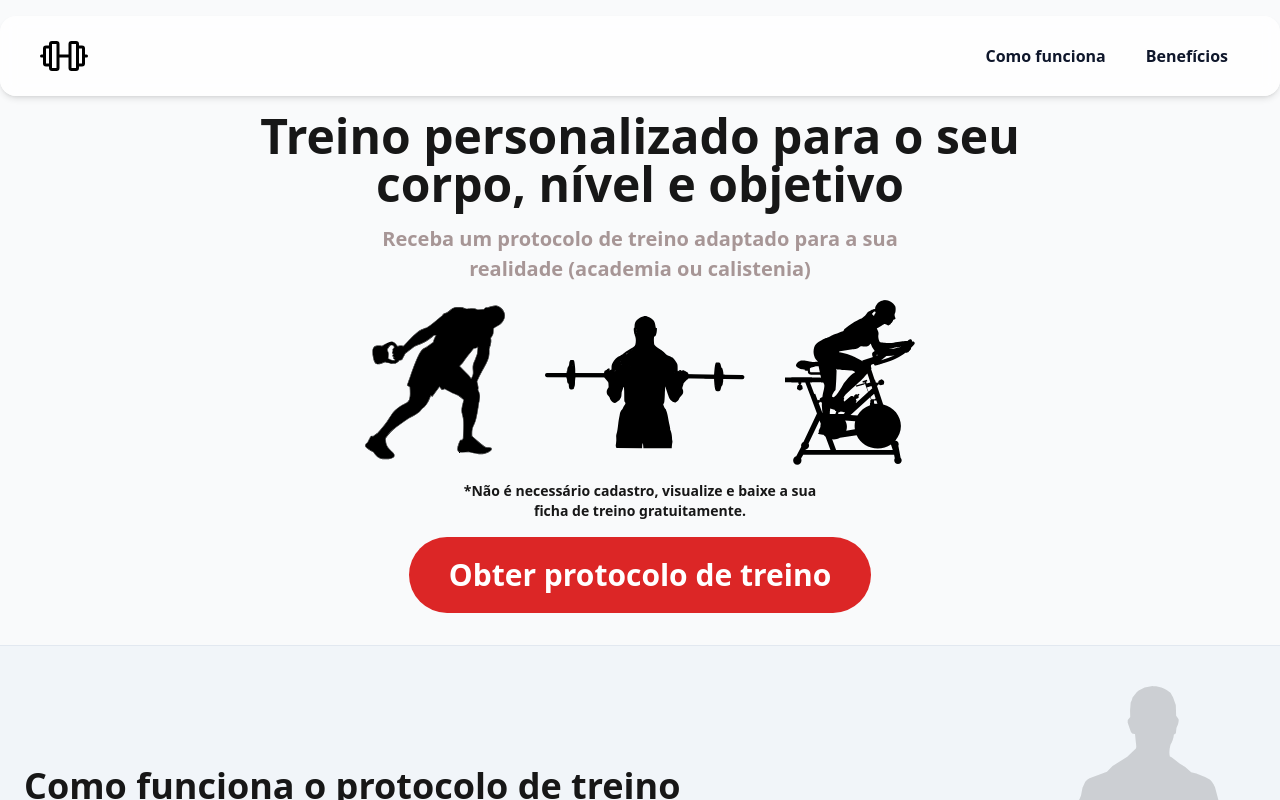
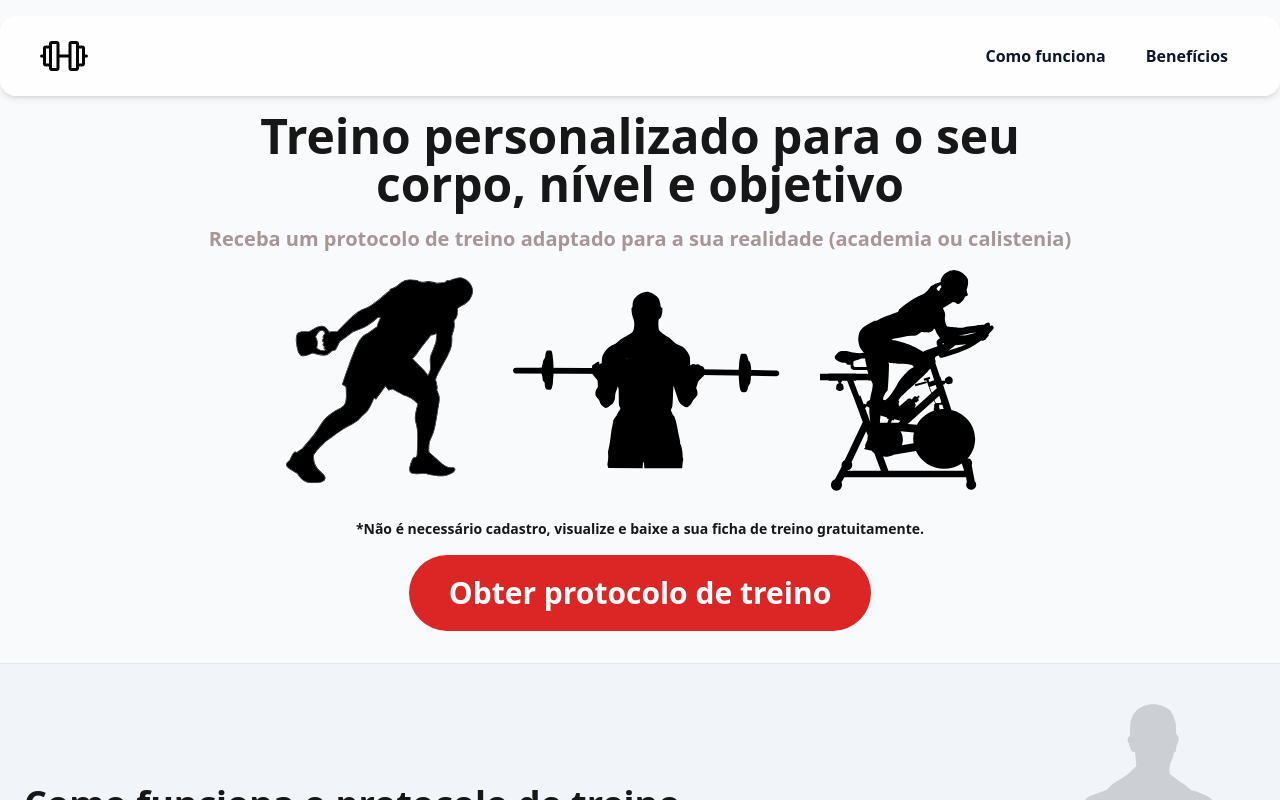
Before and after one commit to RobertoBMJunior/gym-site, a Next.js app: page / in a window 1280 px wide. Shown: the top 800 px of the page. Built offline with nearby package versions, Linux system fonts and the light colour scheme.

Commit message:
style: ajustar tamanho de imagens, largura e espaçamentos na HeroSection

```diff
--- a/src/components/sections/HeroSection.tsx
+++ b/src/components/sections/HeroSection.tsx
@@ -3,20 +3,20 @@ import Link from 'next/link'
 
 export function HeroSection() {
   return (
-    <section className="w-full flex flex-col items-center gap-4 py-4 px-50 mb-4">
-      <h1 className="text-5xl text-center font-bold max-w-200">
+    <section className="w-full flex flex-col items-center gap-4 py-4 px-10 mb-4">
+      <h1 className="text-5xl text-center font-bold max-w-220">
         Treino personalizado para o seu corpo, nível e objetivo
       </h1>
-      <p className="text-[20px] text-center font-bold text-[#A79696] w-[590px]">
+      <p className="text-[20px] text-center font-bold text-[#A79696]">
         Receba um protocolo de treino adaptado para a sua realidade (academia ou
         calistenia)
       </p>
       <div className="flex gap-10">
-        <Image src="/imageTraining1.svg" alt="" width={140} height={200} />
-        <Image src="/imageTraining2.svg" alt="" width={200} height={200} />
-        <Image src="/imageTraining3.svg" alt="" width={130} height={200} />
+        <Image src="/imageTraining1.svg" alt="" width={187} height={200} />
+        <Image src="/imageTraining2.svg" alt="" width={267} height={200} />
+        <Image src="/imageTraining3.svg" alt="" width={174} height={200} />
       </div>
-      <p className="text-center text-sm font-semibold max-w-[360px]">
+      <p className="text-center text-sm font-semibold mt-3">
         *Não é necessário cadastro, visualize e baixe a sua ficha de treino
         gratuitamente.
       </p>
```
